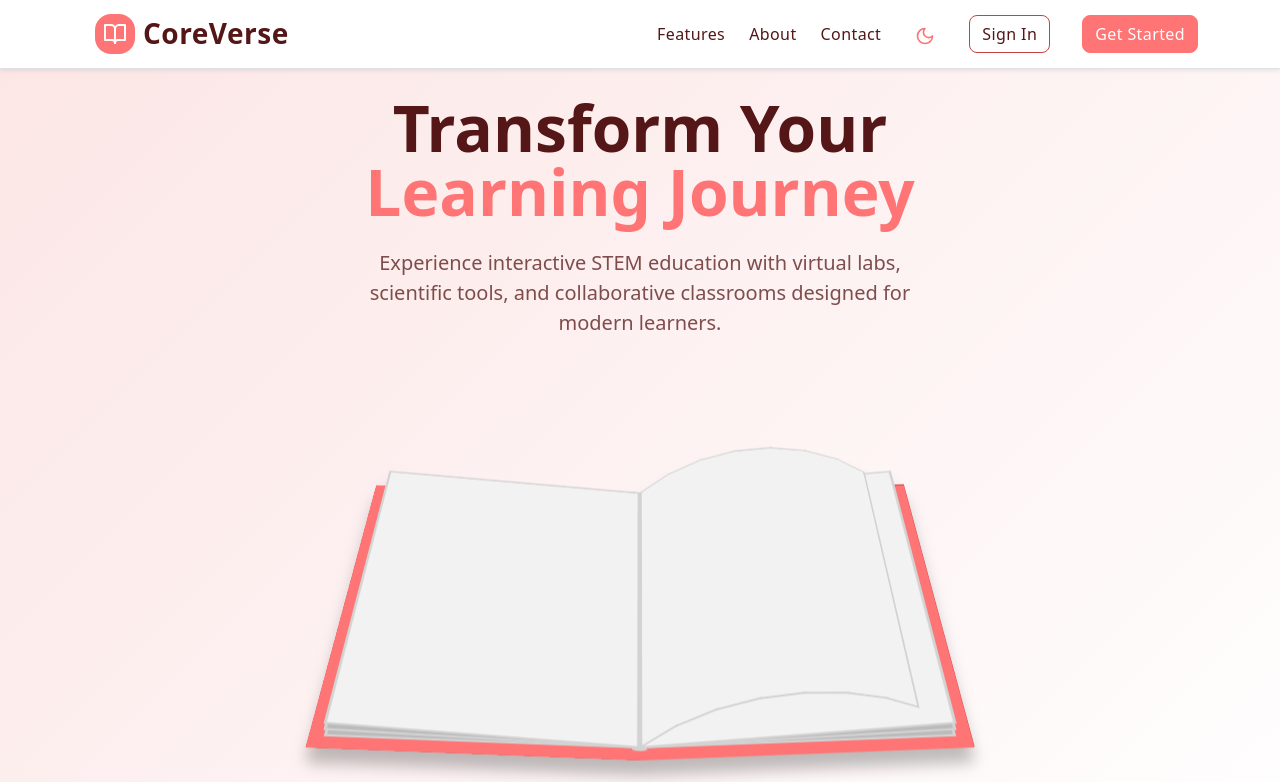
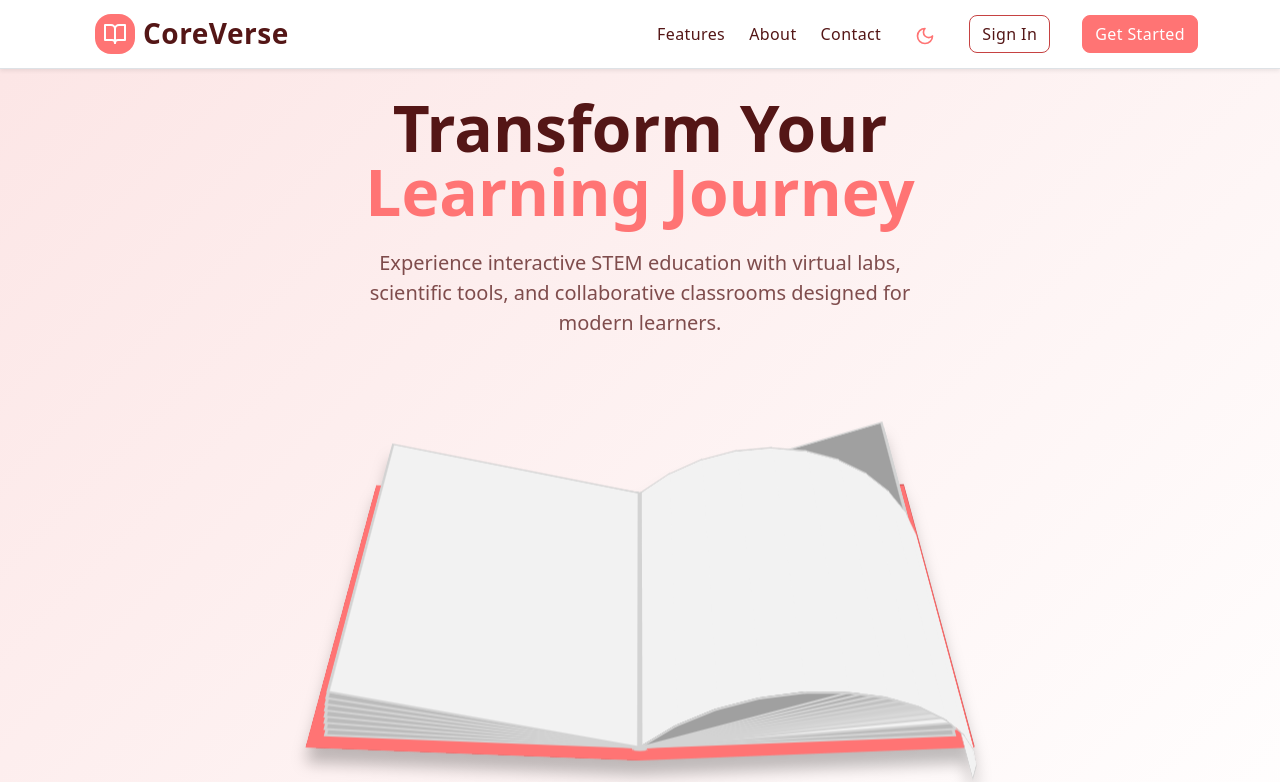
Before and after one commit to faria-karim-porna/education-coreVerse, a React (Vite) app: page / in a window 1280 px wide. Shown: the top 782 px of the page. Built offline with nearby package versions, Linux system fonts and the light colour scheme.

Commit message:
Update Book Animation with More Pages and Flips

```diff
--- a/src/components/home/sections/HeroSection.tsx
+++ b/src/components/home/sections/HeroSection.tsx
@@ -43,6 +43,20 @@ export function HeroSection({ onNavigate }: HeroSectionProps) {
                   <div className="page"></div>
                   <div className="page"></div>
                   <div className="page"></div>
+                  <div className="page"></div>
+                  <div className="page"></div>
+                  <div className="page"></div>
+                  <div className="page"></div>
+                  <div className="page"></div>
+                  <div className="page"></div>
+                  <div className="page"></div>
+                  <div className="page"></div>
+                  <div className="page"></div>
+                  <div className="page"></div>
+                  <div className="page"></div>
+                  <div className="page"></div>
+                  <div className="page"></div>
+                  <div className="page"></div>
                 </div>
                 <div className="flips">
                   <div className="flip flip1">
@@ -51,7 +65,17 @@ export function HeroSection({ onNavigate }: HeroSectionProps) {
                         <div className="flip flip4">
                           <div className="flip flip5">
                             <div className="flip flip6">
-                              <div className="flip flip7"></div>
+                              <div className="flip flip7">
+                                <div className="flip flip8">
+                                  <div className="flip flip9">
+                                    <div className="flip flip10">
+                                      <div className="flip flip11">
+                                        <div className="flip flip12"></div>
+                                      </div>
+                                    </div>
+                                  </div>
+                                </div>
+                              </div>
                             </div>
                           </div>
                         </div>
--- a/src/styles/custom.scss
+++ b/src/styles/custom.scss
@@ -509,6 +509,7 @@ $btn-border-radius-lg: 0.75rem;
   transform: rotateX(60deg) rotateY(-177deg);
 }
 
+// Add more pages for a fatter book
 .page:nth-child(1) {
   transform: rotateX(60deg) rotateY(-3deg);
 }
@@ -526,19 +527,84 @@ $btn-border-radius-lg: 0.75rem;
 }
 
 .page:nth-child(4) {
+  transform: rotateX(60deg) rotateY(-7.5deg);
+  background-color: #e0e0e0;
+}
+
+.page:nth-child(5) {
+  transform: rotateX(60deg) rotateY(-9deg);
+  background-color: #d8d8d8;
+}
+
+.page:nth-child(6) {
+  transform: rotateX(60deg) rotateY(-10.5deg);
+  background-color: #d0d0d0;
+}
+
+.page:nth-child(7) {
+  transform: rotateX(60deg) rotateY(-12deg);
+  background-color: #c8c8c8;
+}
+
+.page:nth-child(8) {
+  transform: rotateX(60deg) rotateY(-13.5deg);
+  background-color: #c0c0c0;
+}
+
+.page:nth-child(9) {
+  transform: rotateX(60deg) rotateY(-15deg);
+  background-color: #b8b8b8;
+}
+
+.page:nth-child(10) {
+  transform: rotateX(60deg) rotateY(-16.5deg);
+  background-color: #b0b0b0;
+}
+
+.page:nth-child(11) {
+  transform: rotateX(60deg) rotateY(-18deg);
+  background-color: #a8a8a8;
+}
+
+.page:nth-child(12) {
+  transform: rotateX(60deg) rotateY(-19.5deg);
+  background-color: #a0a0a0;
+}
+
+.page:nth-child(13) {
   transform: rotateX(60deg) rotateY(-177deg);
 }
 
-.page:nth-child(5) {
+.page:nth-child(14) {
   transform: rotateX(60deg) rotateY(-175.5deg);
 }
 
-.page:nth-child(6) {
+.page:nth-child(15) {
   transform: rotateX(60deg) rotateY(-174deg);
+}
+
+.page:nth-child(16) {
+  transform: rotateX(60deg) rotateY(-172.5deg);
+}
+
+.page:nth-child(17) {
+  transform: rotateX(60deg) rotateY(-171deg);
+}
+
+.page:nth-child(18) {
+  transform: rotateX(60deg) rotateY(-169.5deg);
+}
+
+.page:nth-child(19) {
+  transform: rotateX(60deg) rotateY(-168deg);
+}
+
+.page:nth-child(20) {
+  transform: rotateX(60deg) rotateY(-166.5deg);
   overflow: hidden;
 }
 
-.page:nth-child(6)::after {
+.page:nth-child(20)::after {
   content: "";
   width: 210px;
   height: 300px;
@@ -601,6 +667,7 @@ $btn-border-radius-lg: 0.75rem;
   transform-style: preserve-3d;
 }
 
+// Add more flips for a fatter book
 .flip {
   width: 32px;
   height: 300px;
@@ -677,14 +744,34 @@ $btn-border-radius-lg: 0.75rem;
   animation: nextFlip7 25s -20s infinite steps(1);
 }
 
-.flip.flip7 {
+.flip.flip8::after {
+  -webkit-animation: nextFlip8 25s -20s infinite steps(1);
+  animation: nextFlip8 25s -20s infinite steps(1);
+}
+
+.flip.flip9::after {
+  -webkit-animation: nextFlip9 25s -20s infinite steps(1);
+  animation: nextFlip9 25s -20s infinite steps(1);
+}
+
+.flip.flip10::after {
+  -webkit-animation: nextFlip10 25s -20s infinite steps(1);
+  animation: nextFlip10 25s -20s infinite steps(1);
+}
+
+.flip.flip11::after {
+  -webkit-animation: nextFlip11 25s -20s infinite steps(1);
+  animation: nextFlip11 25s -20s infinite steps(1);
+}
+
+.flip.flip12::after {
+  -webkit-animation: nextFlip12 25s -20s infinite steps(1);
+  animation: nextFlip12 25s -20s infinite steps(1);
+}
+
+.flip.flip12 {
   width: 30px;
   border-width: 2px 2px 2px 0;
-}
-
-.flip.flip7::after {
-  -webkit-animation: nextFlip7 25s -20s infinite steps(1);
-  animation: nextFlip7 25s -20s infinite steps(1);
 }
 
 @keyframes flip1 {
@@ -1078,3 +1165,268 @@ $btn-border-radius-lg: 0.75rem;
     transform: rotateY(-180deg);
   }
 }
+
+@keyframes nextFlip8 {
+  0% {
+    background-color: #f2f2f2;
+    background-position: -28px -2px;
+    transform: rotateY(0deg);
+  }
+  13.5% {
+    background-color: #f2f2f2;
+    background-position: 418px -2px;
+    transform: rotateY(-180deg);
+  }
+  20% {
+    background-color: #f2f2f2;
+    background-position: -28px -2px;
+    transform: rotateY(0deg);
+  }
+  33.5% {
+    background-color: #f2f2f2;
+    background-position: 418px -2px;
+    transform: rotateY(-180deg);
+  }
+  40% {
+    background-color: #f2f2f2;
+    background-position: -28px -2px;
+    transform: rotateY(0deg);
+  }
+  53.5% {
+    background-color: #f2f2f2;
+    background-position: 418px -2px;
+    transform: rotateY(-180deg);
+  }
+  60% {
+    background-color: #f2f2f2;
+    background-position: -28px -2px;
+    transform: rotateY(0deg);
+  }
+  73.5% {
+    background-color: #f2f2f2;
+    background-position: 418px -2px;
+    transform: rotateY(-180deg);
+  }
+  80% {
+    background-color: #f2f2f2;
+    background-position: -28px -2px;
+    transform: rotateY(0deg);
+  }
+  93.5% {
+    background-color: #f2f2f2;
+    background-position: 418px -2px;
+    transform: rotateY(-180deg);
+  }
+}
+
+@keyframes nextFlip9 {
+  0% {
+    background-color: #f2f2f2;
+    background-position: -58px -2px;
+    transform: rotateY(0deg);
+  }
+  14% {
+    background-color: #f2f2f2;
+    background-position: 448px -2px;
+    transform: rotateY(-180deg);
+  }
+  20% {
+    background-color: #f2f2f2;
+    background-position: -58px -2px;
+    transform: rotateY(0deg);
+  }
+  34% {
+    background-color: #f2f2f2;
+    background-position: 448px -2px;
+    transform: rotateY(-180deg);
+  }
+  40% {
+    background-color: #f2f2f2;
+    background-position: -58px -2px;
+    transform: rotateY(0deg);
+  }
+  54% {
+    background-color: #f2f2f2;
+    background-position: 448px -2px;
+    transform: rotateY(-180deg);
+  }
+  60% {
+    background-color: #f2f2f2;
+    background-position: -58px -2px;
+    transform: rotateY(0deg);
+  }
+  74% {
+    background-color: #f2f2f2;
+    background-position: 448px -2px;
+    transform: rotateY(-180deg);
+  }
+  80% {
+    background-color: #f2f2f2;
+    background-position: -58px -2px;
+    transform: rotateY(0deg);
+  }
+  94% {
+    background-color: #f2f2f2;
+    background-position: 448px -2px;
+    transform: rotateY(-180deg);
+  }
+}
+
+@keyframes nextFlip10 {
+  0% {
+    background-color: #f2f2f2;
+    background-position: -88px -2px;
+    transform: rotateY(0deg);
+  }
+  14.5% {
+    background-color: #f2f2f2;
+    background-position: 478px -2px;
+    transform: rotateY(-180deg);
+  }
+  20% {
+    background-color: #f2f2f2;
+    background-position: -88px -2px;
+    transform: rotateY(0deg);
+  }
+  34.5% {
+    background-color: #f2f2f2;
+    background-position: 478px -2px;
+    transform: rotateY(-180deg);
+  }
+  40% {
+    background-color: #f2f2f2;
+    background-position: -88px -2px;
+    transform: rotateY(0deg);
+  }
+  54.5% {
+    background-color: #f2f2f2;
+    background-position: 478px -2px;
+    transform: rotateY(-180deg);
+  }
+  60% {
+    background-color: #f2f2f2;
+    background-position: -88px -2px;
+    transform: rotateY(0deg);
+  }
+  74.5% {
+    background-color: #f2f2f2;
+    background-position: 478px -2px;
+    transform: rotateY(-180deg);
+  }
+  80% {
+    background-color: #f2f2f2;
+    background-position: -88px -2px;
+    transform: rotateY(0deg);
+  }
+  94.5% {
+    background-color: #f2f2f2;
+    background-position: 478px -2px;
+    transform: rotateY(-180deg);
+  }
+}
+
+@keyframes nextFlip11 {
+  0% {
+    background-color: #f2f2f2;
+    background-position: -118px -2px;
+    transform: rotateY(0deg);
+  }
+  15% {
+    background-color: #f2f2f2;
+    background-position: 508px -2px;
+    transform: rotateY(-180deg);
+  }
+  20% {
+    background-color: #f2f2f2;
+    background-position: -118px -2px;
+    transform: rotateY(0deg);
+  }
+  35% {
+    background-color: #f2f2f2;
+    background-position: 508px -2px;
+    transform: rotateY(-180deg);
+  }
+  40% {
+    background-color: #f2f2f2;
+    background-position: -118px -2px;
+    transform: rotateY(0deg);
+  }
+  55% {
+    background-color: #f2f2f2;
+    background-position: 508px -2px;
+    transform: rotateY(-180deg);
+  }
+  60% {
+    background-color: #f2f2f2;
+    background-position: -118px -2px;
+    transform: rotateY(0deg);
+  }
+  75% {
+    background-color: #f2f2f2;
+    background-position: 508px -2px;
+    transform: rotateY(-180deg);
+  }
+  80% {
+    background-color: #f2f2f2;
+    background-position: -118px -2px;
+    transform: rotateY(0deg);
+  }
+  95% {
+    background-color: #f2f2f2;
+    background-position: 508px -2px;
+    transform: rotateY(-180deg);
+  }
+}
+
+@keyframes nextFlip12 {
+  0% {
+    background-color: #f2f2f2;
+    background-position: -148px -2px;
+    transform: rotateY(0deg);
+  }
+  15.5% {
+    background-color: #f2f2f2;
+    background-position: 538px -2px;
+    transform: rotateY(-180deg);
+  }
+  20% {
+    background-color: #f2f2f2;
+    background-position: -148px -2px;
+    transform: rotateY(0deg);
+  }
+  35.5% {
+    background-color: #f2f2f2;
+    background-position: 538px -2px;
+    transform: rotateY(-180deg);
+  }
+  40% {
+    background-color: #f2f2f2;
+    background-position: -148px -2px;
+    transform: rotateY(0deg);
+  }
+  55.5% {
+    background-color: #f2f2f2;
+    background-position: 538px -2px;
+    transform: rotateY(-180deg);
+  }
+  60% {
+    background-color: #f2f2f2;
+    background-position: -148px -2px;
+    transform: rotateY(0deg);
+  }
+  75.5% {
+    background-color: #f2f2f2;
+    background-position: 538px -2px;
+    transform: rotateY(-180deg);
+  }
+  80% {
+    background-color: #f2f2f2;
+    background-position: -148px -2px;
+    transform: rotateY(0deg);
+  }
+  95.5% {
+    background-color: #f2f2f2;
+    background-position: 538px -2px;
+    transform: rotateY(-180deg);
+  }
+}
```
